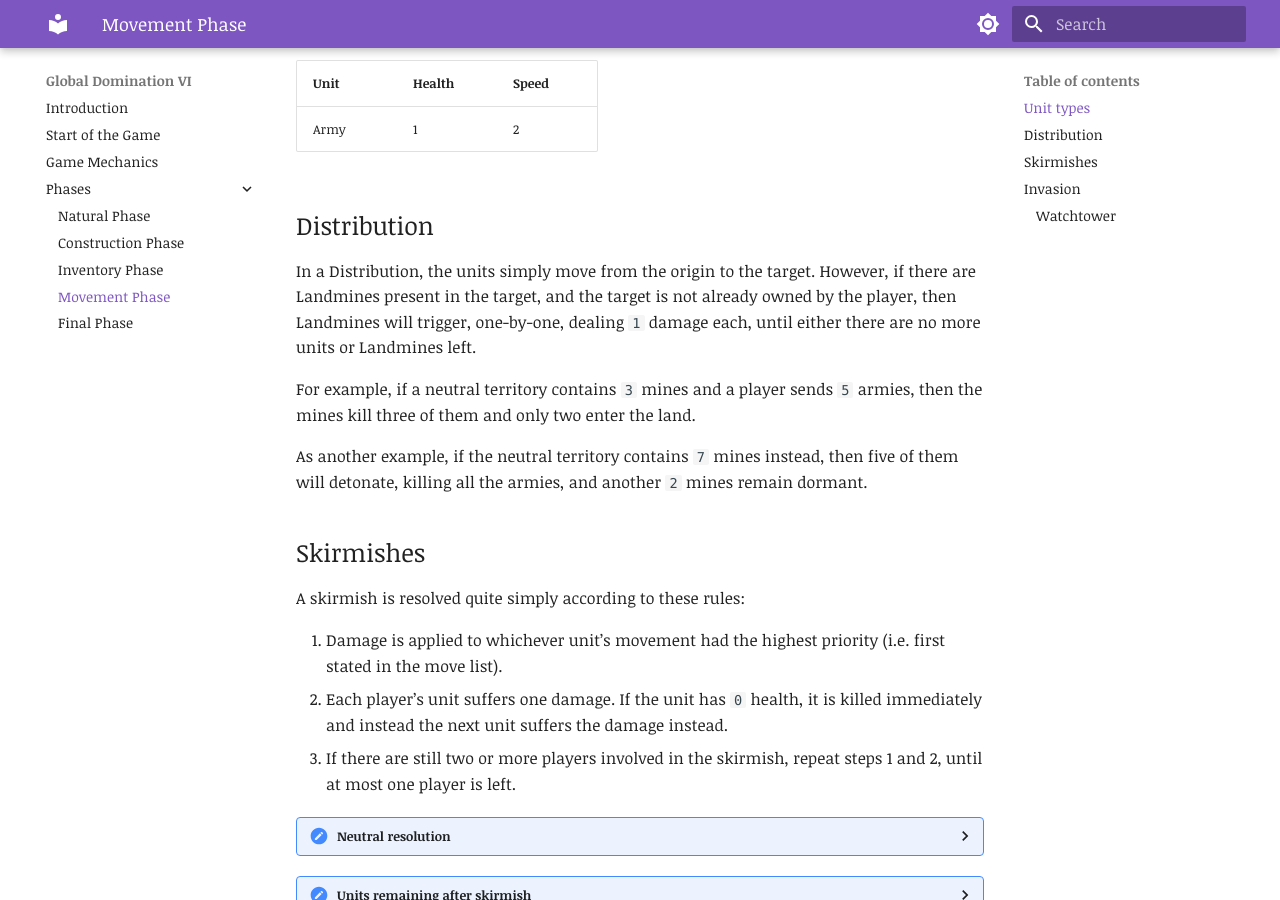
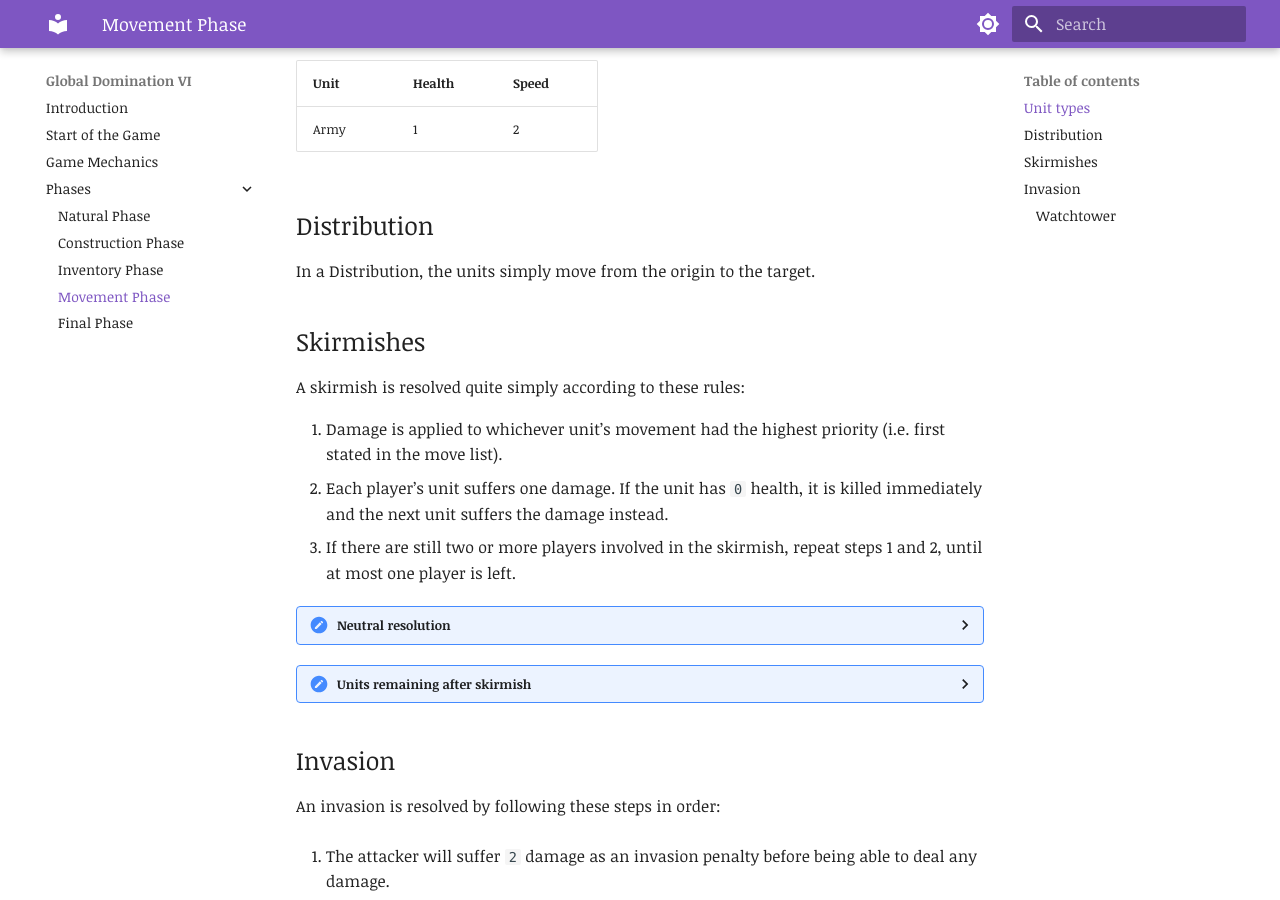
Before and after one commit to griendt/gd6, an MkDocs documentation site: the page built from docs/docs/phases/4_movement.md, in a window 1280 px wide and 900 px high, scrolled down 1206 px. Built offline with MkDocs 1.6.1 and Material for MkDocs 9.7.7, drawn with Linux system fonts in a browser that asks for light colours; some web fonts are replaced.

Commit message:
Comment Landmine rules + fix link + fix grammar

```diff
--- a/docs/docs/phases/4_movement.md
+++ b/docs/docs/phases/4_movement.md
@@ -43,19 +43,20 @@ Each unit type has two statistics: health and speed. The table is as follows:
 
 ## Distribution
 
-In a Distribution, the units simply move from the origin to the target. However, if there are Landmines present in the target,
-and the target is not already owned by the player, then Landmines will trigger, one-by-one, dealing `1` damage each, until either there are no more units or Landmines left.
+In a Distribution, the units simply move from the origin to the target.
 
-For example, if a neutral territory contains `3` mines and a player sends `5` armies, then the mines kill three of them and only two enter the land.
+[//]: # (However, if there are Landmines present in the target, and the target is not already owned by the player, then Landmines will trigger, one-by-one, dealing `1` damage each, until either there are no more units or Landmines left.)
 
-As another example, if the neutral territory contains `7` mines instead, then five of them will detonate, killing all the armies, and another `2` mines remain dormant.
+[//]: # (For example, if a neutral territory contains `3` mines and a player sends `5` armies, then the mines kill three of them and only two enter the land.)
+
+[//]: # (As another example, if the neutral territory contains `7` mines instead, then five of them will detonate, killing all the armies, and another `2` mines remain dormant.)
 
 ## Skirmishes
 
 A skirmish is resolved quite simply according to these rules:
 
 1. Damage is applied to whichever unit's movement had the highest priority (i.e. first stated in the move list).
-2. Each player's unit suffers one damage. If the unit has `0` health, it is killed immediately and instead the next unit suffers the damage instead.
+2. Each player's unit suffers one damage. If the unit has `0` health, it is killed immediately and the next unit suffers the damage instead.
 3. If there are still two or more players involved in the skirmish, repeat steps 1 and 2, until at most one player is left.
 
 ??? "Neutral resolution"
```
Also changed, not shown: docs/docs/phases/2_construction.md (+1 -1 lines).
